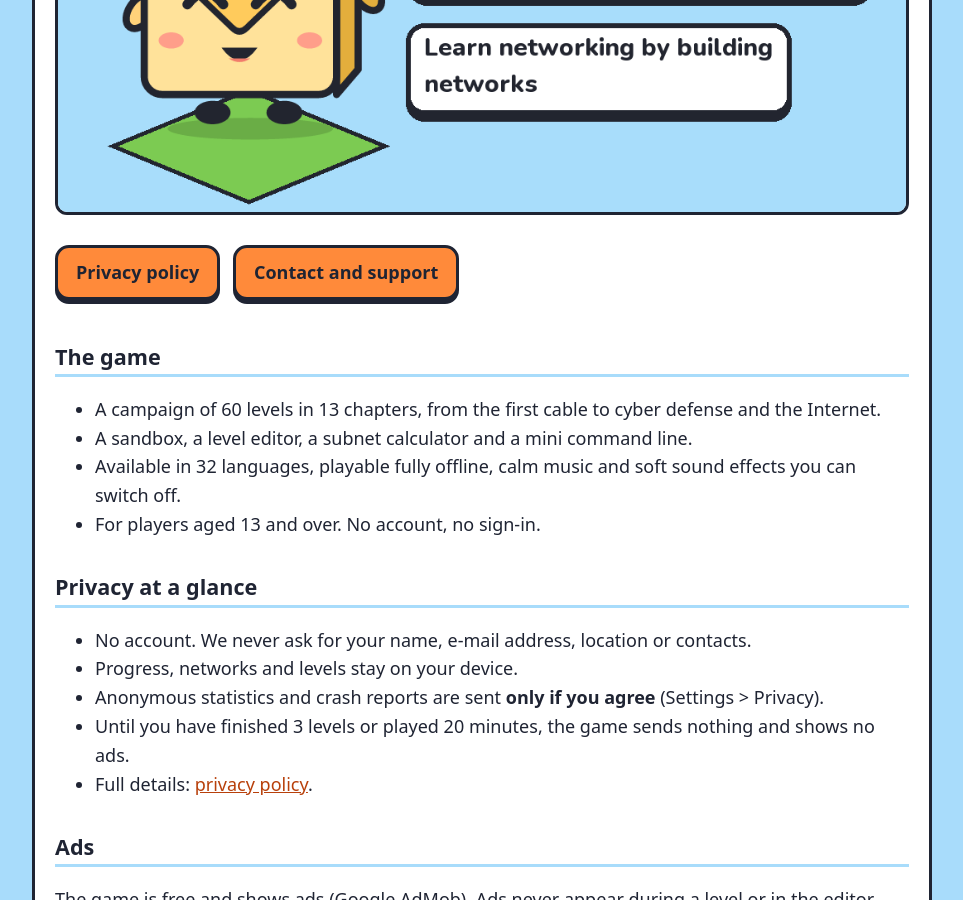
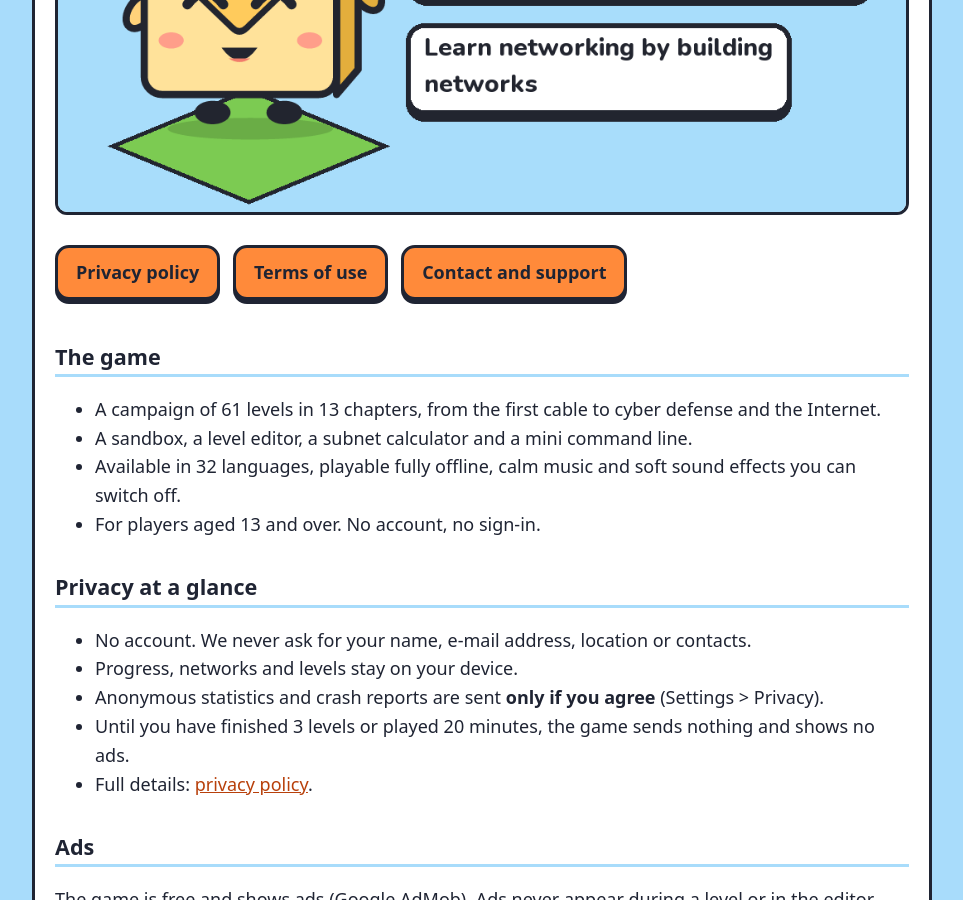
Before and after one commit to Devus-Technologies/devus-technologies.github.io, a Jekyll site: the page built from packet-odyssey/index.html, in a window 1280 px wide and 900 px high, scrolled down 534 px. Shown: the whole window, without its empty margins (158-1121 px from the left). Built offline with Jekyll 4.4.1, drawn with Linux system fonts in a browser that asks for light colours.

Commit message:
Add terms of use for Packet Odyssey, link them from the game page and the legal notice, 61 levels

```diff
--- a/legal/index.html
+++ b/legal/index.html
@@ -16,7 +16,7 @@ description: Publisher, hosting, third-party services and licenses of Packet Ody
   <p>The game is provided free of charge, "as is", for educational purposes. Network simulations are simplified
   models: the devices and commands are generic and not tied to any manufacturer, and what you learn here does not
   replace official documentation when you configure real equipment. The game, its mascot Paquet, its levels and its
-  texts are the property of Devus Technologies; levels you create stay yours.</p>
+  texts are the property of Devus Technologies; levels you create stay yours. Full terms: <a href="/packet-odyssey/terms/">Packet Odyssey terms of use</a>.</p>
   <h2>Third-party services</h2>
   <p>Firebase (Cloud Firestore, App Check, Analytics, Crashlytics), Google AdMob and the Google User Messaging
   Platform, all provided by Google. What they process, and when, is described in the
--- a/packet-odyssey/index.html
+++ b/packet-odyssey/index.html
@@ -11,11 +11,11 @@ description: Packet Odyssey is an educational game that teaches the basics of co
   routers, modems and Wi-Fi access points onto floating islands, pull the right cables, give each device an
   address, then send a ping and watch Paquet, a friendly envelope, travel across your network, step by step.</p>
   <p class="hero"><img src="/assets/packet-odyssey/feature-graphic-en.png" alt="Packet Odyssey" width="1024" height="500"></p>
-  <p><a class="btn" href="/packet-odyssey/privacy/">Privacy policy</a> <a class="btn" href="mailto:erci.david.anderson@gmail.com">Contact and support</a></p>
+  <p><a class="btn" href="/packet-odyssey/privacy/">Privacy policy</a> <a class="btn" href="/packet-odyssey/terms/">Terms of use</a> <a class="btn" href="mailto:erci.david.anderson@gmail.com">Contact and support</a></p>
 
   <h2>The game</h2>
   <ul>
-    <li>A campaign of 60 levels in 13 chapters, from the first cable to cyber defense and the Internet.</li>
+    <li>A campaign of 61 levels in 13 chapters, from the first cable to cyber defense and the Internet.</li>
     <li>A sandbox, a level editor, a subnet calculator and a mini command line.</li>
     <li>Available in 32 languages, playable fully offline, calm music and soft sound effects you can switch off.</li>
     <li>For players aged 13 and over. No account, no sign-in.</li>
@@ -53,11 +53,11 @@ description: Packet Odyssey is an educational game that teaches the basics of co
   tire les bons câbles, donne une adresse à chaque appareil, puis envoie un ping et regarde Paquet, une enveloppe
   amicale, traverser ton réseau pas à pas.</p>
   <p class="hero"><img src="/assets/packet-odyssey/feature-graphic-fr.png" alt="Packet Odyssey" width="1024" height="500"></p>
-  <p><a class="btn" href="/packet-odyssey/privacy/#fr">Politique de confidentialité</a> <a class="btn" href="mailto:erci.david.anderson@gmail.com">Contact et assistance</a></p>
+  <p><a class="btn" href="/packet-odyssey/privacy/#fr">Politique de confidentialité</a> <a class="btn" href="/packet-odyssey/terms/">Conditions d'utilisation</a> <a class="btn" href="mailto:erci.david.anderson@gmail.com">Contact et assistance</a></p>
 
   <h2>Le jeu</h2>
   <ul>
-    <li>Une campagne de 60 niveaux en 13 chapitres, du premier câble à la cyberdéfense et à Internet.</li>
+    <li>Une campagne de 61 niveaux en 13 chapitres, du premier câble à la cyberdéfense et à Internet.</li>
     <li>Un bac à sable, un éditeur de niveaux, une calculatrice de sous-réseaux et une mini ligne de commande.</li>
     <li>Disponible en 32 langues, jouable entièrement hors connexion, musique calme et effets sonores doux désactivables.</li>
     <li>Pour les joueurs de 13 ans et plus. Pas de compte, pas de connexion.</li>
```
Also changed, not shown: other parts of legal/index.html (+1 -1 lines), packet-odyssey/terms/index.html (added, +94 -0 lines).
